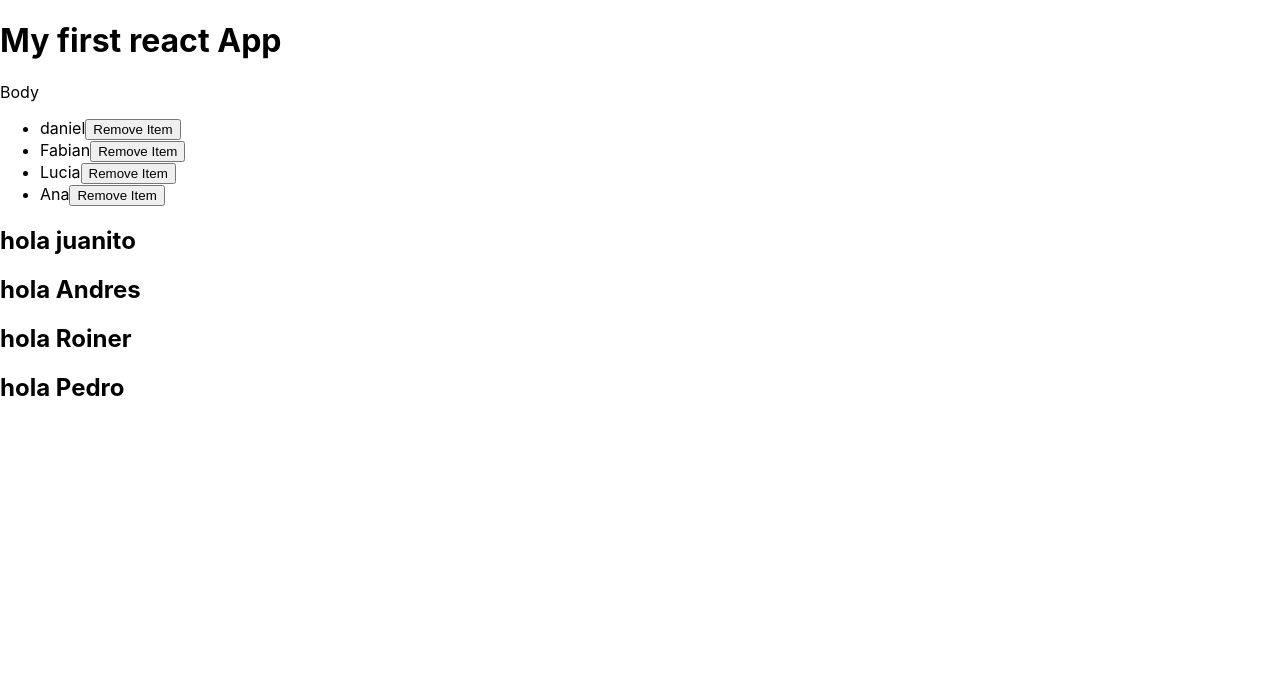
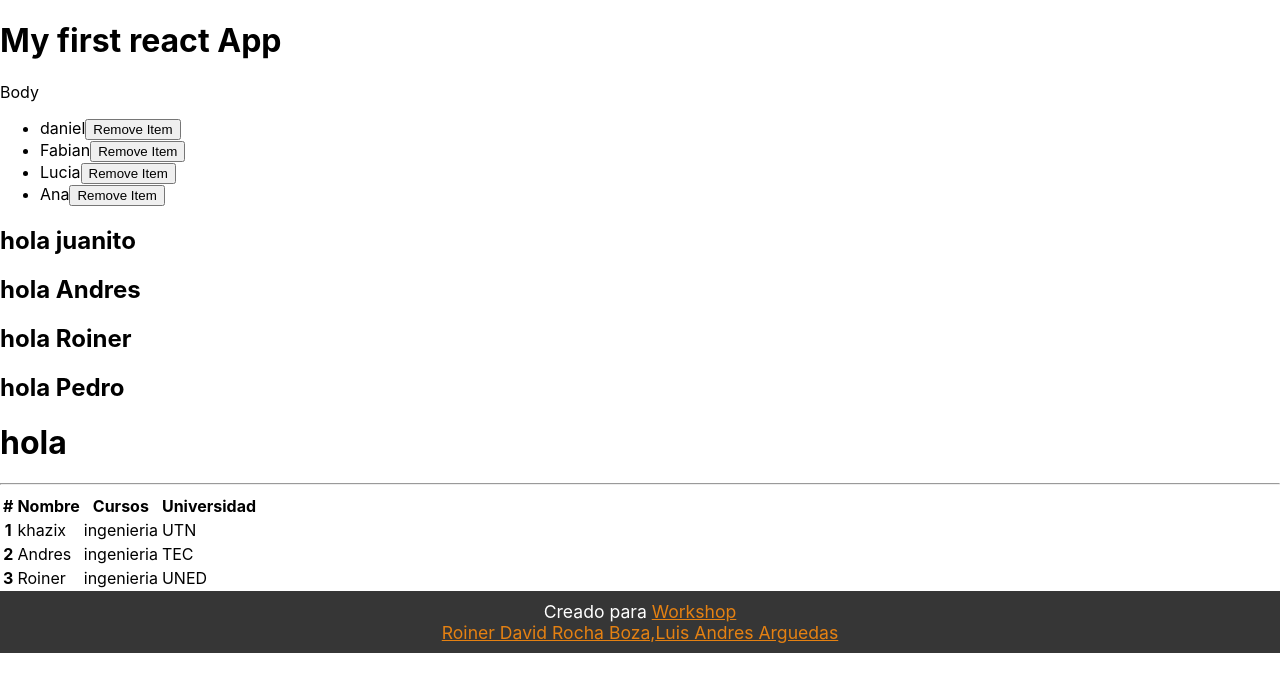
Before and after one commit to RoinerRocha/react-isw, a React (Create React App) app: page / in a window 1280 px wide. Shown: the top 692 px of the page. Built offline with nearby package versions, Linux system fonts and the light colour scheme.

Commit message:
Pagina casi finalizada

```diff
--- a/src/App.js
+++ b/src/App.js
@@ -1,12 +1,14 @@
 import './App.css';
 import Header from './components/header/Header';
 import Body from './components/body/Body';
+import Footer from './components/footer/Footer';
 
 function App() {
   return (
     <div className="container mt-2">
       <Header text={'My first react App'}/>
       <Body />
+      <Footer />
     </div>
   );
 }
--- a/src/components/body/Body.js
+++ b/src/components/body/Body.js
@@ -1,10 +1,23 @@
 import React, {useState} from "react";
 import "./Body.css";
 import List1 from '../list/List1';
+import Comentarios from '../list/Comentarios';
 
 import List from "../list/List";
 
 function Body(props) {
+
+	const sujeto = {
+		nombre: 'khazix',
+		cursos: 'ingenieria',
+		universidad: 'UTN',
+		nombre2: 'Andres',
+		cursos2: 'ingenieria',
+		universidad2: 'TEC',
+		nombre3: 'Roiner',
+		cursos3: 'ingenieria',
+		universidad3: 'UNED'
+	}
 
 	return (
 		<React.Fragment>
@@ -14,6 +27,8 @@ function Body(props) {
 			<List1 persona="Andres"/>
 			<List1 persona="Roiner"/>
 			<List1 persona="Pedro"/>
+			<Comentarios sujeto={sujeto} />
+
 		</React.Fragment>
 	);
 }
--- /dev/null
+++ b/src/components/footer/Footer.css
@@ -0,0 +1,11 @@
+footer {
+    font-family: inherit;
+    background-color: #363636;
+    padding: 10px;
+    color: white;
+    text-align: center;
+    font-size: 1.1rem;
+  }
+  footer a {
+    color: #e58112;
+  }
--- /dev/null
+++ b/src/components/footer/Footer.js
@@ -0,0 +1,21 @@
+import React from "react";
+import './Footer.css';
+
+const Footer = () => (
+  <footer>
+    <div>
+      Creado para{" "}
+      <a href="https://www.youtube.com/watch?v=dQw4w9WgXcQ">Workshop</a>
+    </div>
+    <div>
+      <a href="https://www.youtube.com/watch?v=dQw4w9WgXcQ">
+        Roiner David Rocha Boza,
+      </a>
+      <a href="https://www.youtube.com/watch?v=dQw4w9WgXcQ">
+        Luis Andres Arguedas
+      </a>
+    </div>
+  </footer>
+);
+
+export default Footer;
--- a/src/components/list/Comentarios.jsx
+++ b/src/components/list/Comentarios.jsx
@@ -1,9 +1,40 @@
-import React from 'react';
+import React, { Fragment }from 'react';
 
-const Comentarios = () => {
-    return(
+const Comentarios = ({sujeto}) => {
+    return (
         <Fragment>
-            <h2>hola {props.persona} </h2>
+            <h1>hola</h1>
+            <hr />
+            <table className='table'>
+                <thead>
+                    <tr>
+                        <th scope="col">#</th>
+                        <th scope="col">Nombre</th>
+                        <th scope="col">Cursos</th>
+                        <th scope="col">Universidad</th>
+                    </tr>
+                </thead>
+                <tbody>
+                    <tr>
+                        <th scope="row">1</th>
+                        <td>{sujeto.nombre}</td>
+                        <td>{sujeto.cursos}</td>
+                        <td>{sujeto.universidad}</td>
+                    </tr>
+                    <tr>
+                        <th scope="row">2</th>
+                        <td>{sujeto.nombre2}</td>
+                        <td>{sujeto.cursos2}</td>
+                        <td>{sujeto.universidad2}</td>
+                    </tr>
+                    <tr>
+                        <th scope="row">3</th>
+                        <td>{sujeto.nombre3}</td>
+                        <td>{sujeto.cursos3}</td>
+                        <td>{sujeto.universidad3}</td>
+                    </tr>
+                </tbody>
+            </table>
         </Fragment>
     );
 }
```
